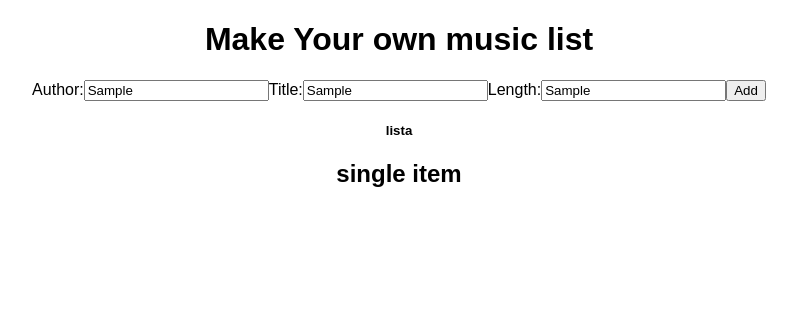
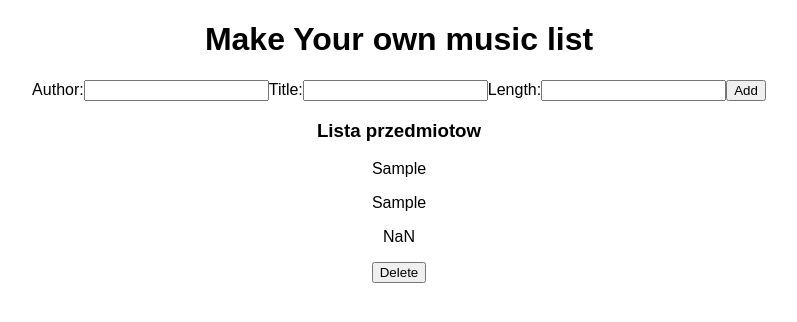
Before and after one commit to kolin4/Make-Your-own-song-list, a React (Create React App) app: page / in a window 1280 px wide. Both pictures are taken after typing "Sample", "Sample", "Sample" into the empty fields and a click on the button "Add". Shown: the top 322 px of the page, without its empty margins (241-1038 px from the left). Built offline with nearby package versions, Linux system fonts and the light colour scheme.

Commit message:
add and del items works

```diff
--- a/src/App.js
+++ b/src/App.js
@@ -13,15 +13,30 @@ class App extends React.Component {
 
     addItem = (event) =>{
         event.preventDefault();
+        const prevItems = [...this.state.items];
+
         let item = {
             author:this.refs.author.value,
             title:this.refs.title.value,
-            length:this.refs.length.value
+            length:parseInt(this.refs.length.value,10)  // ogarnij na liczby
         }
-
-        console.log(item);
+        prevItems.push(item);
+        console.log(prevItems);
+        this.refs.author.value = "";
+        this.refs.title.value = "";
+        this.refs.length.value = "";
+        this.setState({
+            items:prevItems
+        })
     }
-
+    delItem = (event) =>{
+        console.log(event.target.id);
+        const items = [...this.state.items];
+        items.splice(event.target.id,1);
+        this.setState({
+            items
+        })
+    }
 
   render() {
     return (
@@ -43,7 +58,7 @@ class App extends React.Component {
                 </label>
                 <button type="submit">Add </button>
             </form>
-        <ListItem/>
+        <ListItem delItem={this.delItem} listItems={this.state.items}/>
       </div>
 
     );
--- a/src/components/item.js
+++ b/src/components/item.js
@@ -4,7 +4,12 @@ import React from 'react';
 class Item extends React.Component {
     render(){
         return(
-            <h2>single item</h2>
+            <div>
+                <p>{this.props.author}</p>
+                <p>{this.props.title}</p>
+                <p>{this.props.length}</p>
+                <button id={this.props.id} onClick={this.props.delItem}>Delete</button>
+            </div>
         )
     }
 }
--- a/src/components/list.js
+++ b/src/components/list.js
@@ -1,11 +1,18 @@
 import React from 'react';
 import Item from './item';
 class ListItem extends React.Component {
+    delItem
     render() {
+        const items = this.props.listItems.map( (elem,index)=>{
+            return (
+                <Item  id= {index} delItem={this.props.delItem} key={index} author={elem.author} title={elem.title} length={elem.length} />
+            )
+        });
+
         return (
             <div>
-                <h5>lista</h5>
-                <Item />
+                <h3>Lista przedmiotow</h3>
+                {items}
             </div>
         )
     }
```
